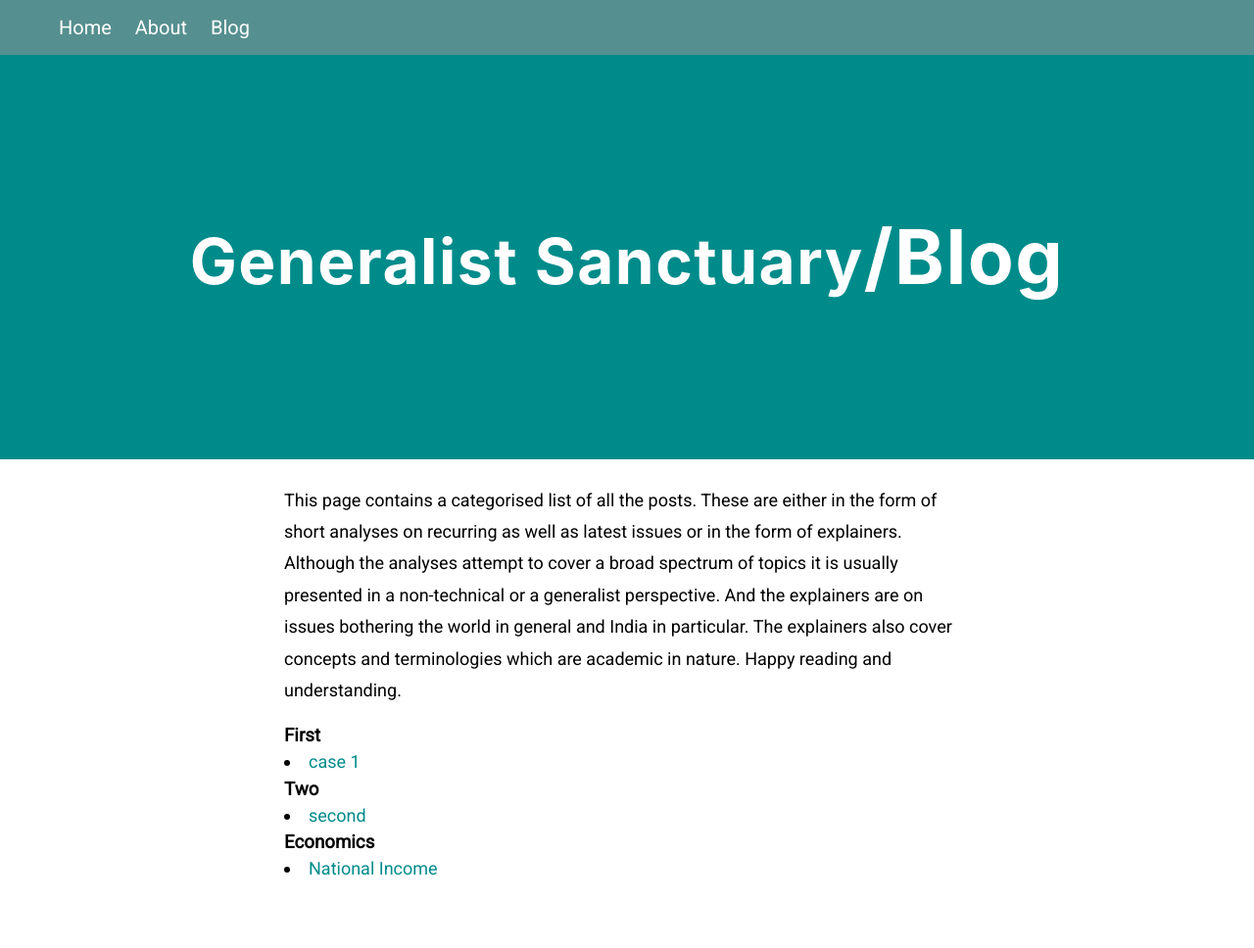
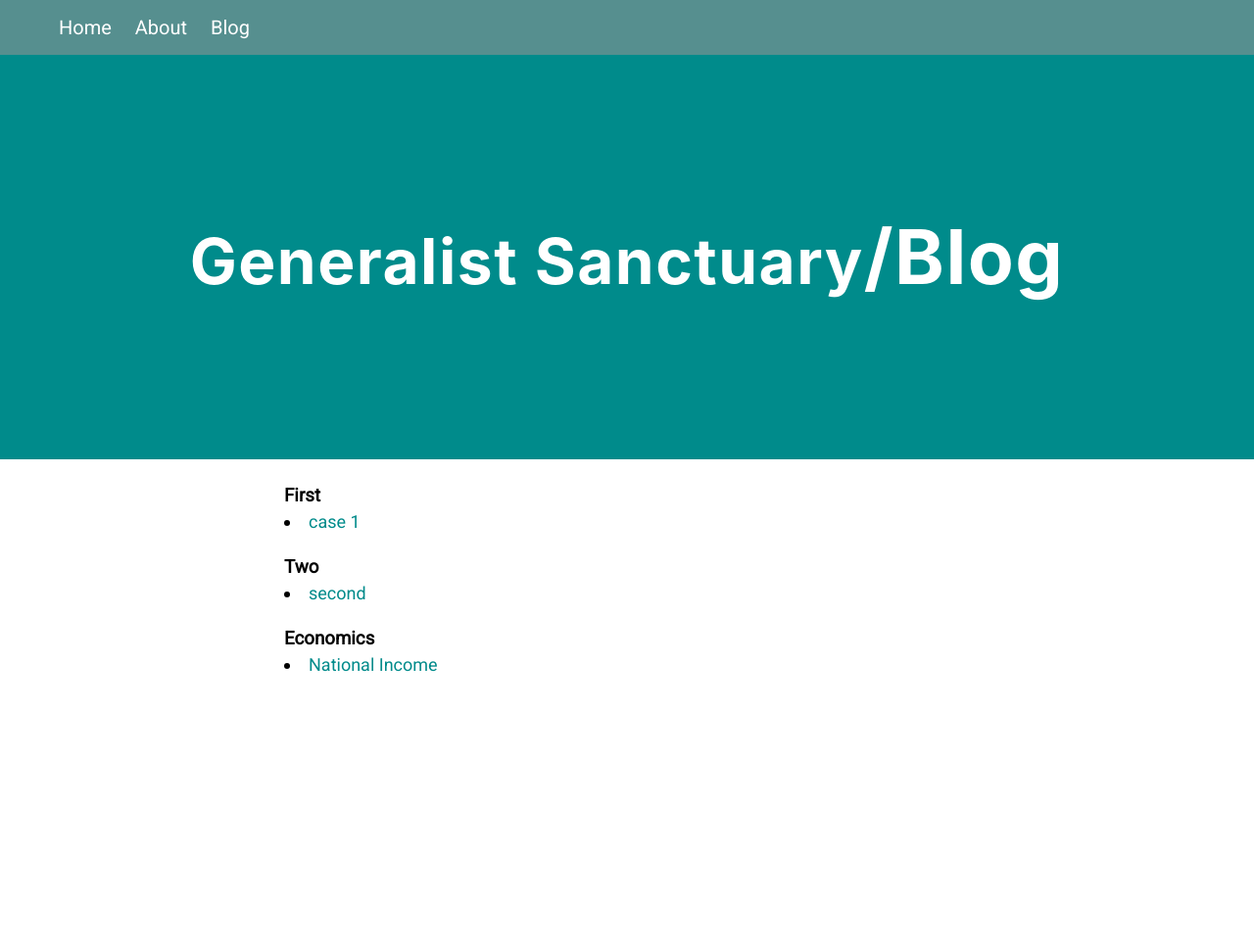
Before and after one commit to generalistsanctuary/generalistsanctuary.github.io, a Jekyll site: the page built from blog.html, in a window 1280 px wide. Shown: the whole page at 98% size. Built offline with Jekyll 4.4.1, drawn with Linux system fonts in a browser that asks for light colours; after the commit the page ends 900 px from its top, so only the background shows below that.

Commit message:
Update blog.html

```diff
--- a/blog.html
+++ b/blog.html
@@ -20,16 +20,14 @@
         </ul>
        </nav>
        <header><h1><span style="font-size:5vw;">Generalist Sanctuary</span>/Blog</h1></header>
-      <p>This page contains a categorised list of all the posts. These are either in the form of short analyses on recurring as well as latest issues or in the form of explainers. Although the analyses attempt to cover a broad spectrum of topics it is usually presented in a non-technical or a generalist perspective. And the explainers are on issues bothering the world in general and India in particular. The explainers also cover concepts and terminologies which are academic in nature. Happy reading and understanding.</p>
-      <br>
       {% for cat in site.categories %}
         <h3>{{cat[0]| capitalize}}</h3>
 
           {% for post in cat[1] %}
            <div class="postsList"><li><a href="{{post.url}}">{{post.title}}</a></li></div>
           {% endfor %}
-
+          <br>
       {% endfor %}
-
+      <br>
   </body>
 </html>
```
